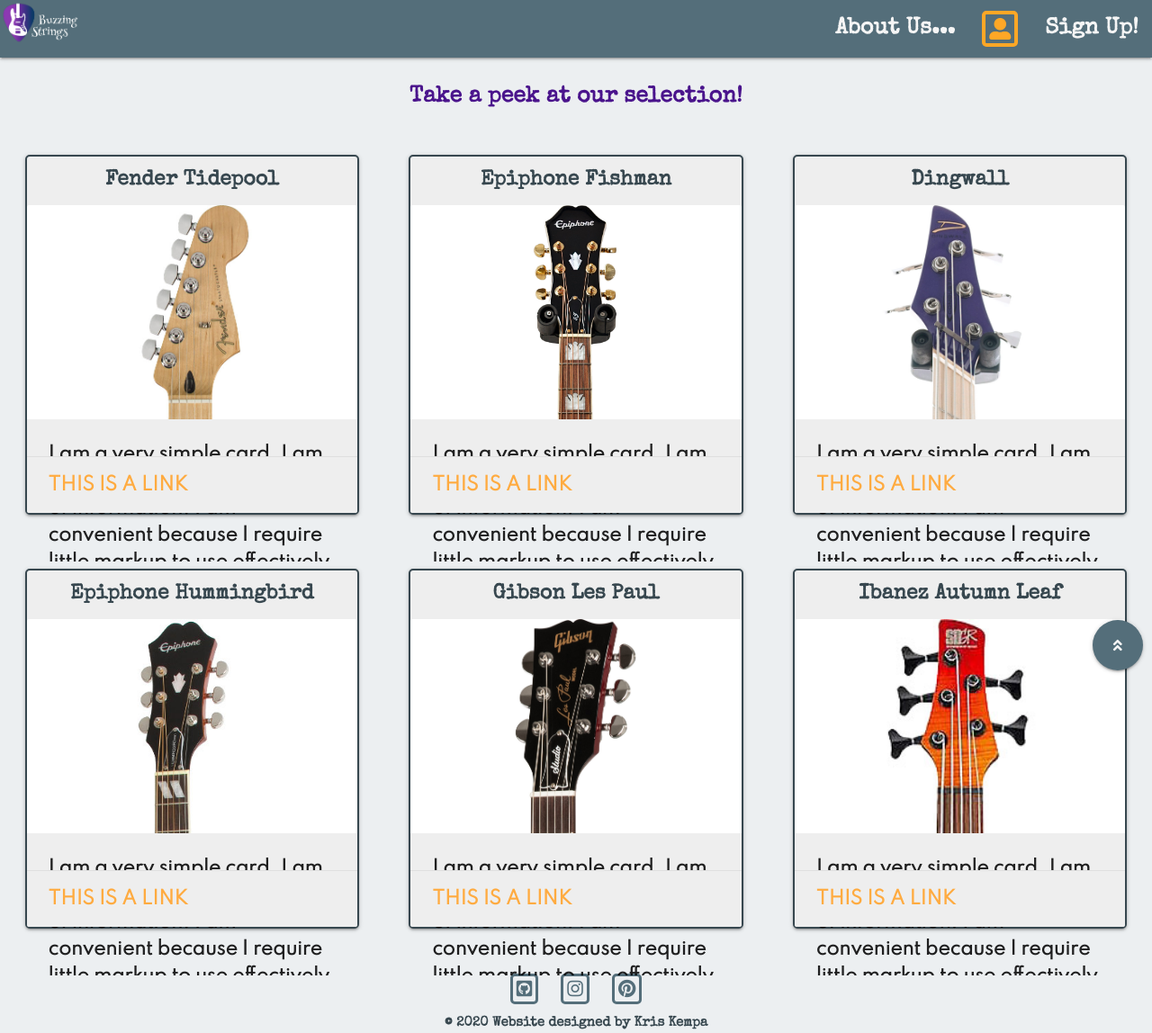
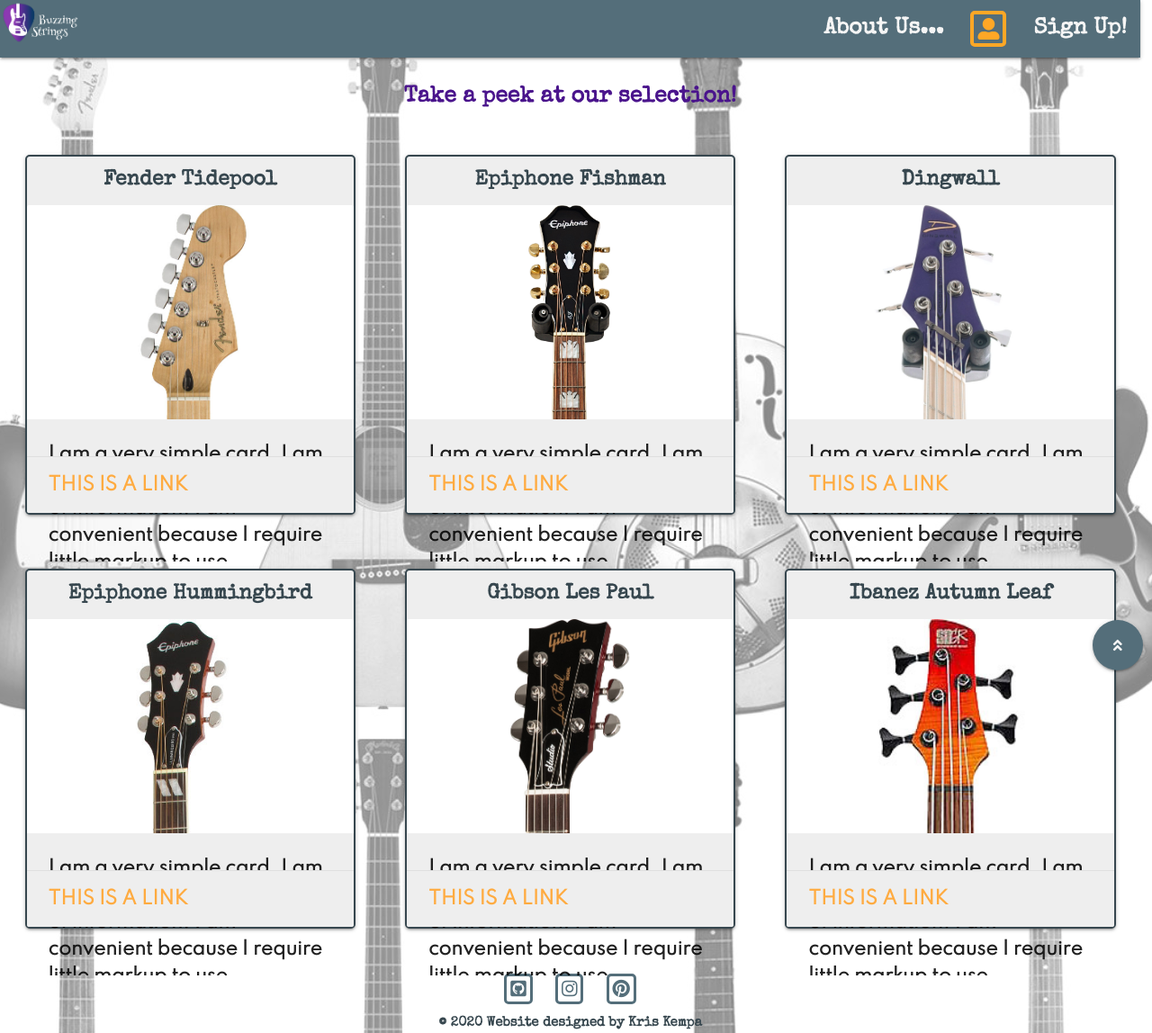
Before and after one commit to Code-Institute-Submissions/buzzing-strings, a Flask app: page /guitars in a window 1280 px wide. Shown: the whole page at 90% size. Run offline with Flask 2, Linux system fonts and the light colour scheme; data that the repository does not hold is empty; some libraries are stand-ins or nearby versions.

Commit message:
Background image added

```diff
--- a/app.py
+++ b/app.py
@@ -53,7 +53,7 @@ def register():
 
         session["user"] = request.form.get("username").lower()
         flash("Your registration was successful!")
-        return redirect(url_for("user_profile", username=session["user"]))
+        return redirect(url_for("guitars", username=session["user"]))
     return render_template("components/forms/register_form.html")
 
 
--- a/static/css/style.css
+++ b/static/css/style.css
@@ -14,7 +14,14 @@ html {
 }
 
 body {
-    background-color: #eceff1;
+    background-attachment: fixed;
+    background-image: url('../images/guitars/background.jpg');
+    background-position: bottom;
+    background-size: cover;
+    margin-bottom: 0;
+    width: 99vw;
+    height: 99vh;
+    z-index: 1;
     font-family: 'Spartan', sans-serif;
     font-size: 2rem;
     font-weight: 700;
@@ -108,8 +115,8 @@ p.content-text {
     margin: 2rem;
 }
 
-.img-responsive {
-    margin: auto;
+.responsive-img {
+    height: auto;
     max-width: 100%
 }
 
--- a/templates/pages/guitars.html
+++ b/templates/pages/guitars.html
@@ -6,7 +6,7 @@
             <div class="guitars card medium grey lighten-3">
                 <div class="guitar-name blue-grey-text text-darken-3">Fender Tidepool</div>
                 <div class="guitar card-image">
-                    <img class="img-responsive" src="static/images/guitars/fender-tidepool.jpg" alt="fender-tidepool">
+                    <img class="responsive-img" src="static/images/guitars/fender-tidepool.jpg" alt="fender-tidepool">
                 </div>
                 <div class="guitar card-content">
                     <p>I am a very simple card. I am good at containing small bits of information.
```
Also changed, not shown: static/images/guitars/background.jpg (added), templates/pages/about.html (line endings or trailing spaces).
